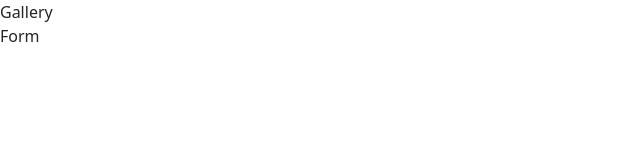
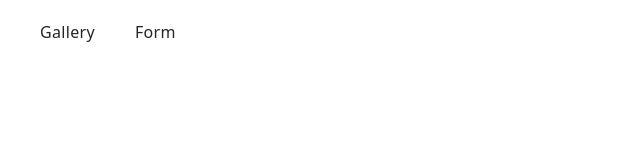
Before and after one commit to maria-khomynets/goit-js-hw-09, a plain HTML site: page index.html in a window 1280 px wide. Shown: the whole page, without its empty margins (0-640 px from the left). Drawn offline with Linux system fonts and the light colour scheme.

Commit message:
Deploying to gh-pages from @ maria-khomynets/goit-js-hw-09@d42f78a29fc4357368fde601ecf61b46dbeb66c6 🚀

```diff
--- a/index.html
+++ b/index.html
@@ -4,21 +4,31 @@
     <meta charset="UTF-8" />
     <link rel="icon" type="image/svg+xml" href="/goit-js-hw-09/favicon.svg" />
     <meta name="viewport" content="width=device-width, initial-scale=1.0" />
-    <title>Homework-09</title>
+    <title>goit-js-hw-09</title>
     <link rel="stylesheet" crossorigin href="/goit-js-hw-09/assets/styles-FDvOPpaP.css">
   </head>
   <body>
-    <header>
-      <nav>
-        <ul>
-          <li><a href="./1-gallery.html">Gallery</a></li>
-          <li><a href="./2-form.html">Form</a></li>
-        </ul>
-      </nav>
+    <header class="header">
+      <div class="container">
+        <nav class="nav">
+          <ul class="nav-list">
+            <li class="nav-item">
+              <a class="nav-link {=$highlight-act}" href="./1-gallery.html"
+                >Gallery</a
+              >
+            </li>
+            <li class="nav-item">
+              <a class="nav-link {=$highlight-curr}" href="./2-form.html"
+                >Form</a
+              >
+            </li>
+          </ul>
+        </nav>
+      </div>
     </header>
 
-    <main></main>
-
-    <footer></footer>
+    <main>
+      <!-- Loads the specified .html file -->
+    </main>
   </body>
 </html>
```
